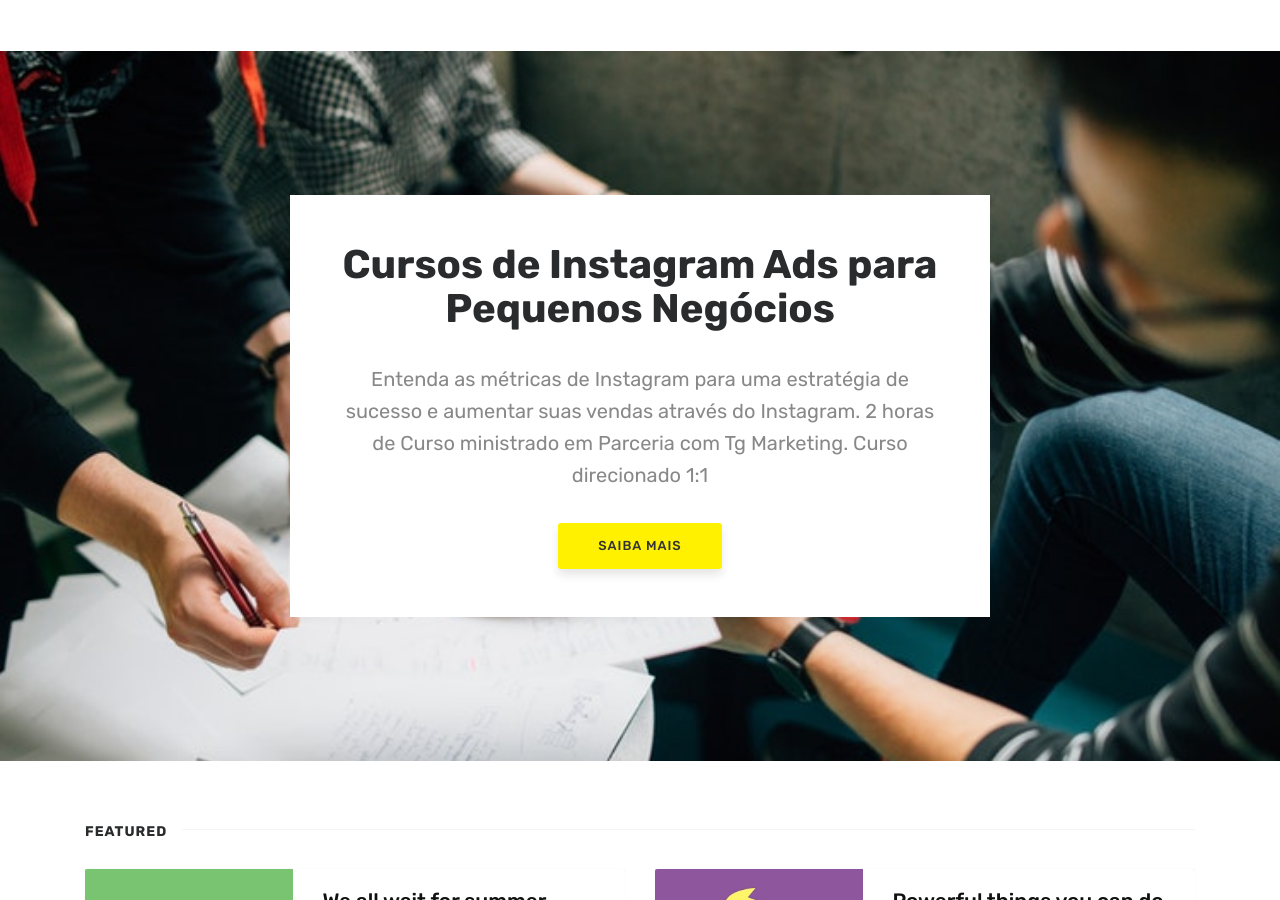
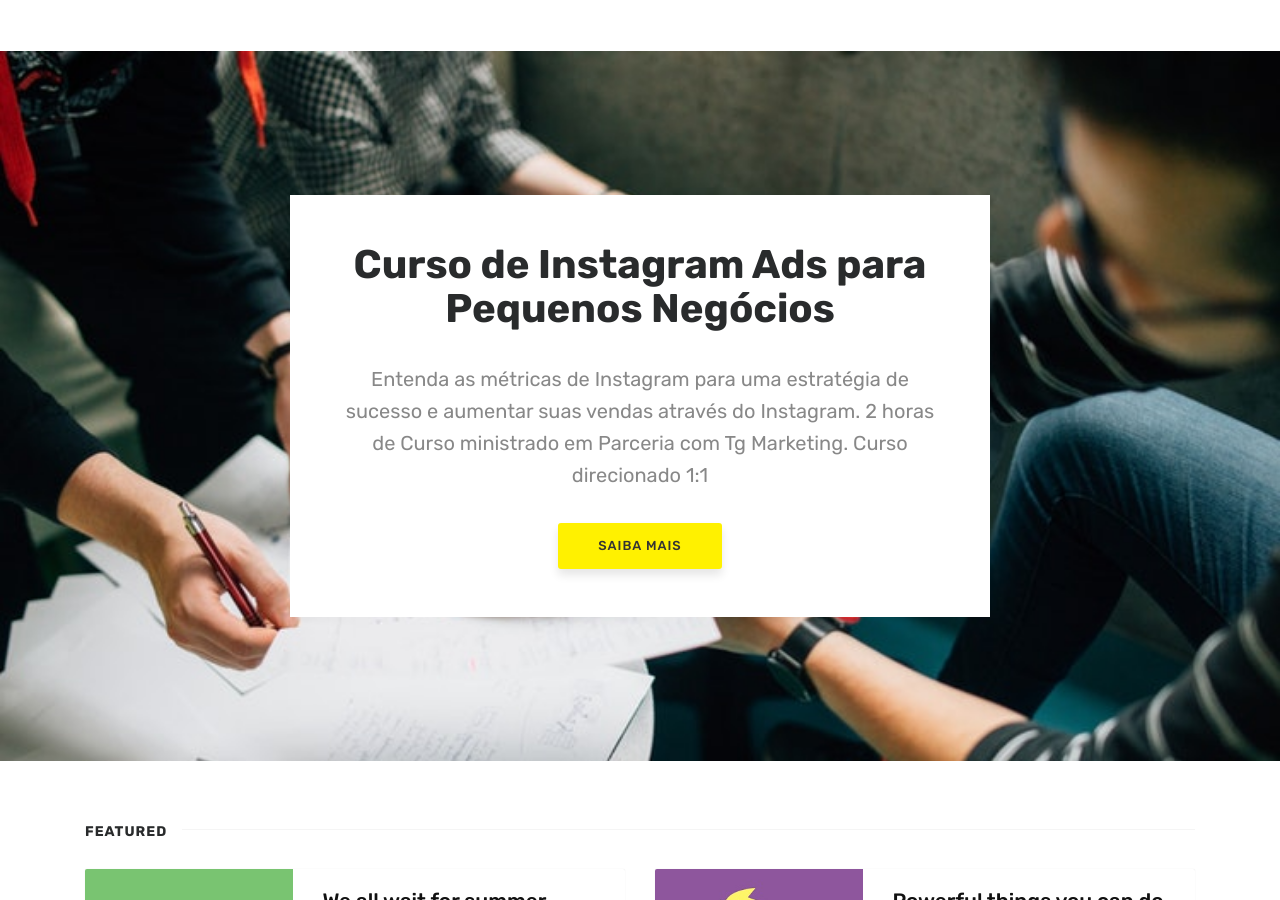
Before and after one commit to fabiolafaria/fabiolafaria.github.io, a Jekyll site: the page built from index.html, in a window 1280 px wide and 900 px high. Built offline with Jekyll 4.4.1, drawn with Linux system fonts in a browser that asks for light colours; the list of posts is cut into pages by our own code; comment, search, counter and statistics services are not loaded.

Commit message:
Updated 'index.html' via CloudCannon

```diff
--- a/index.html
+++ b/index.html
@@ -7,7 +7,7 @@ title: Fabiola Faria
 ================================================== -->
 <section class="intro full-width">
     <div class="wrapintro">
-        <h1>Cursos de Instagram Ads para Pequenos Negócios</h1>
+        <h1>Curso de Instagram Ads para Pequenos Negócios</h1>
         <h2 class="lead">Entenda as métricas de Instagram para uma estratégia de sucesso e aumentar suas vendas através do Instagram. <b> 2 horas de Curso </b>  ministrado em Parceria com Tg Marketing. Curso direcionado 1:1 </h2>
         <a href="" class="btn">Saiba Mais</a>
     </div>
```
